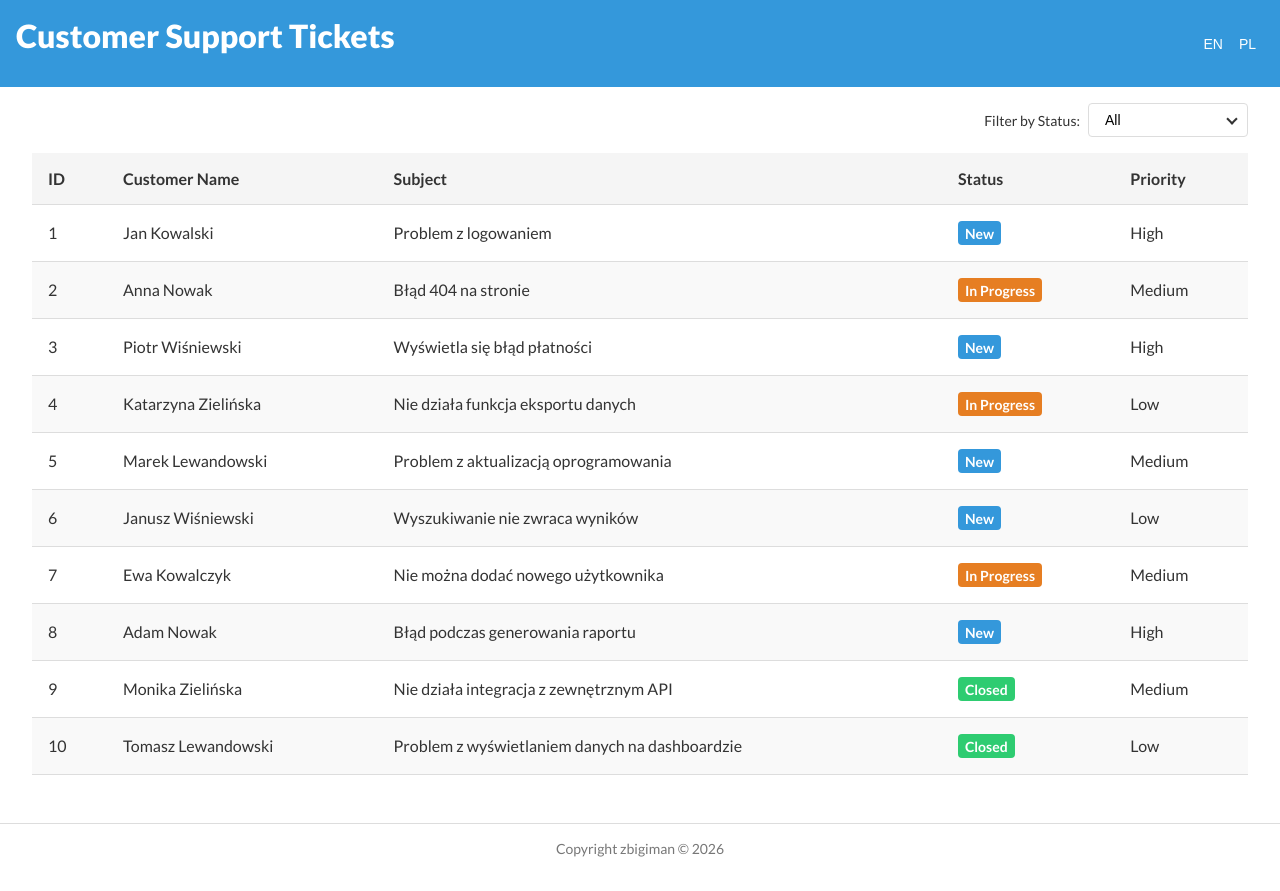
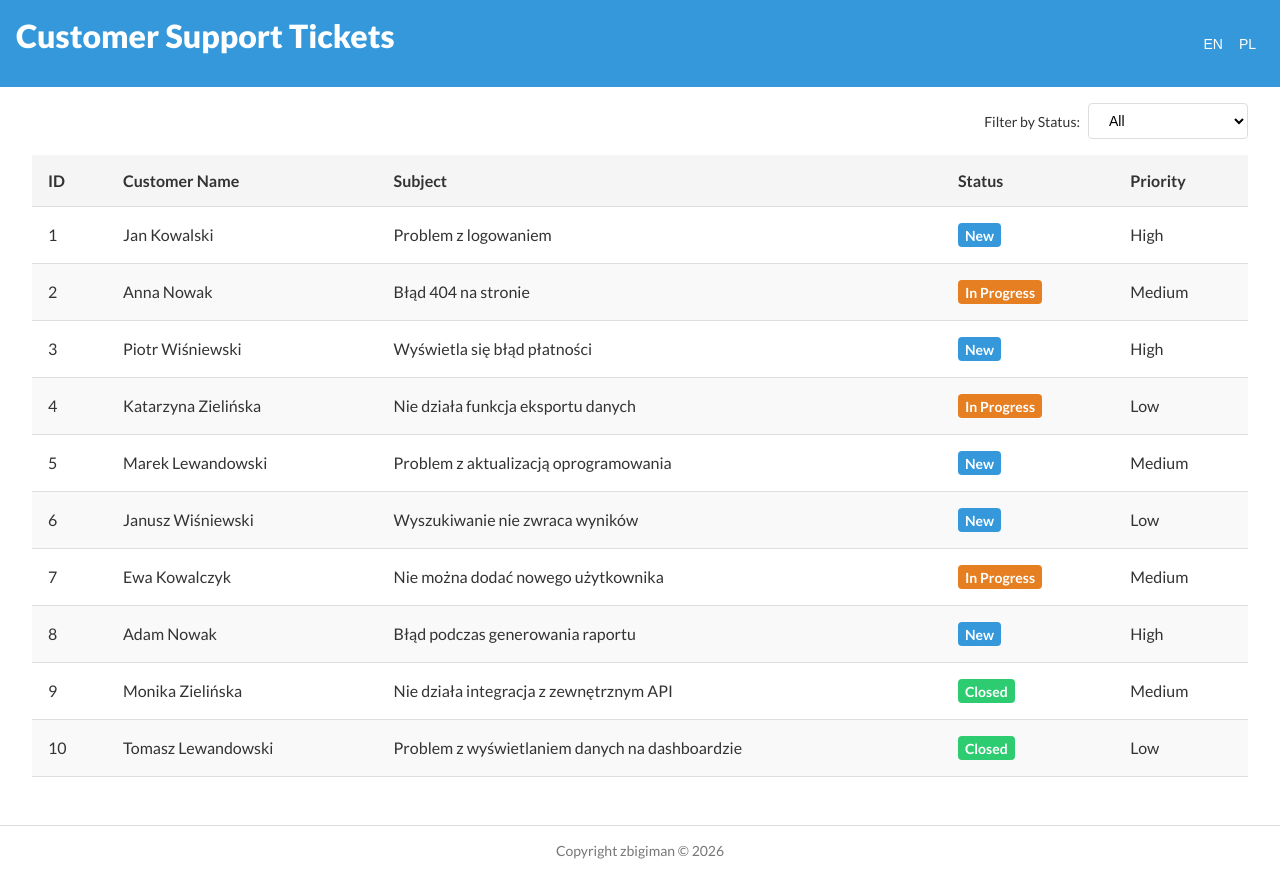
Before and after one commit to zbigiman1/react-tickets-app, a React (Vite) app: page / in a window 1280 px wide. Built offline with nearby package versions, Linux system fonts and the light colour scheme.

Commit message:
select styles

```diff
--- a/src/style/_select.scss
+++ b/src/style/_select.scss
@@ -26,9 +26,6 @@
     border: 1px solid variables.$border-color;
     background-color: variables.$background-color;
     cursor: pointer;
-    appearance: none; /* remove default arrow */
-    -webkit-appearance: none;
-    -moz-appearance: none;
 
     &:focus {
       outline: none;
@@ -36,16 +33,4 @@
       box-shadow: variables.$select-active-box-shadow;
     }
   }
-  &::after {
-    content: '';
-    position: absolute;
-    top: 46%;
-    right: 12px;
-    width: 6px;
-    height: 6px;
-    border-right: 2px solid #333;
-    border-bottom: 2px solid #333;
-    transform: translateY(-50%) rotate(45deg);
-    pointer-events: none; /* important */
-  }
 }
```
